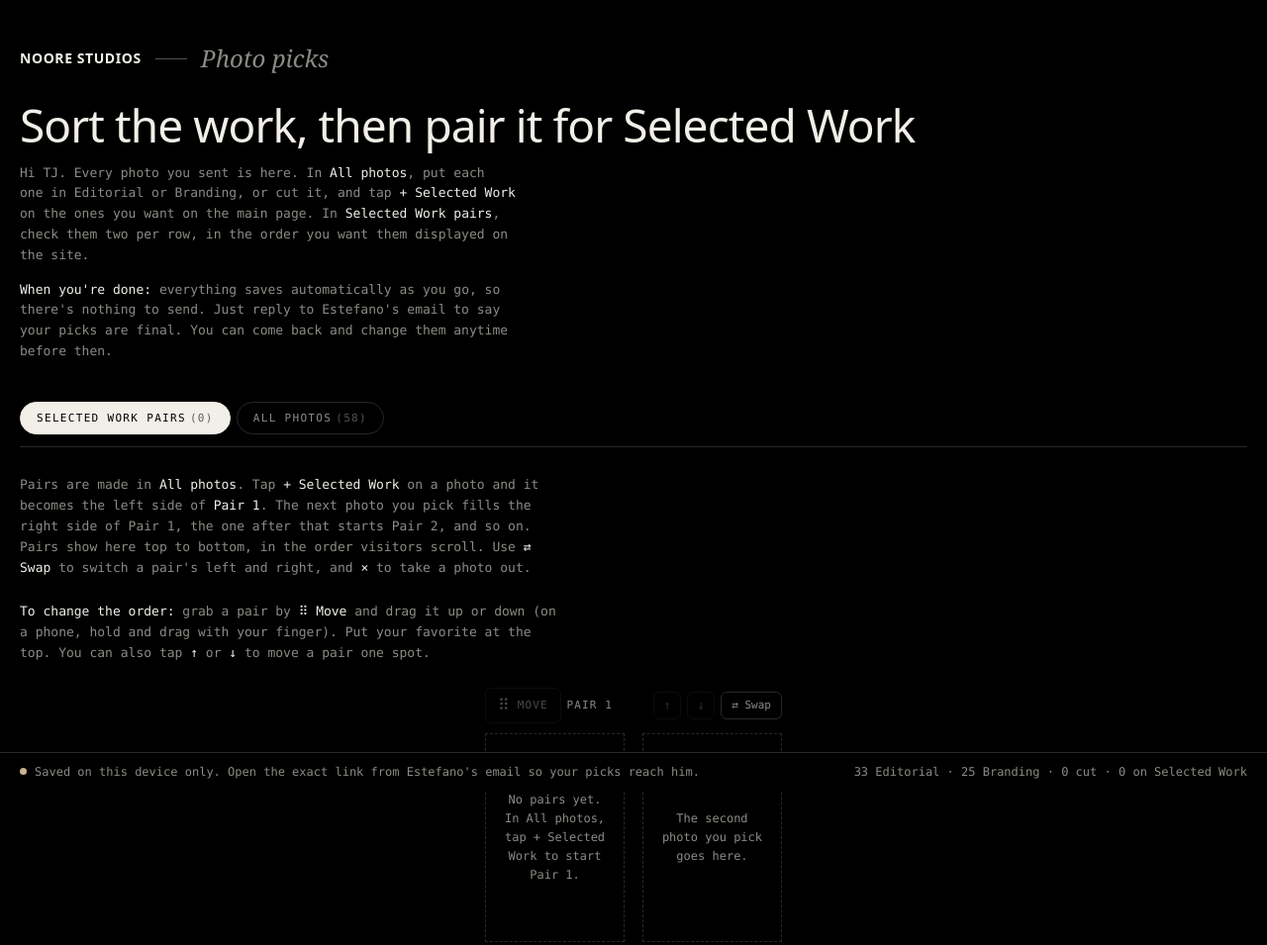
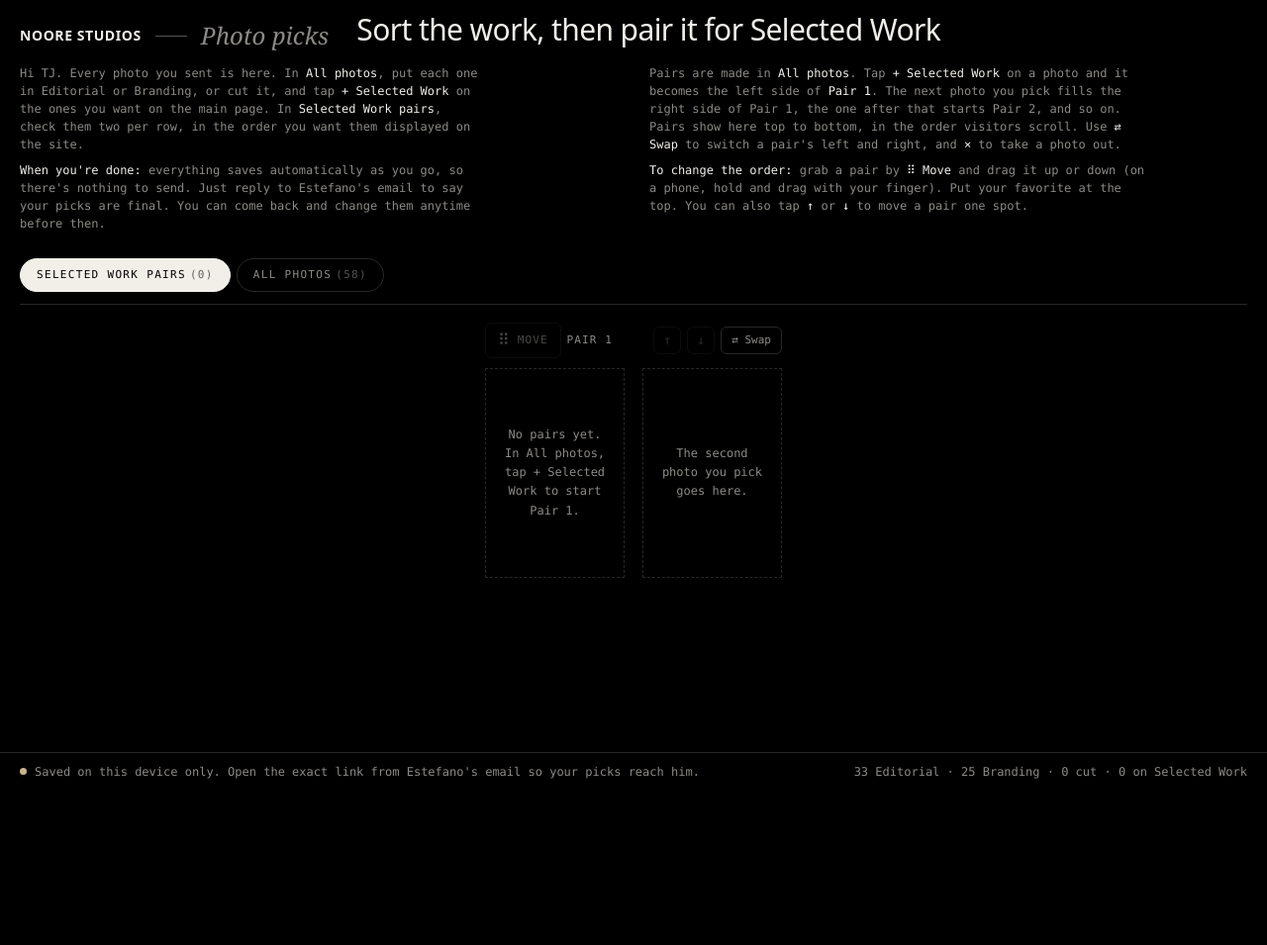
Before and after one commit to sigmaone-eth/tj-proposal, a plain HTML site: page picks/index.html in a window 1280 px wide. Shown: the whole page at 99% size. After the commit the page ends 800 px from the top, so only its background shows below. Drawn offline with Linux system fonts and the light colour scheme.

Commit message:
Photo picks: compact header, pair help beside the intro text
Co-Authored-By: Claude Opus 5.5 <noreply@anthropic.com>

```diff
--- a/picks/index.html
+++ b/picks/index.html
@@ -4,7 +4,7 @@
 <meta charset="utf-8">
 <meta name="viewport" content="width=device-width, initial-scale=1, viewport-fit=cover">
 <meta name="robots" content="noindex, nofollow">
-<meta http-equiv="Content-Security-Policy" content="default-src 'self'; script-src 'sha256-gjmN9mZKXpWk8xhZGDnoQwBegs6Q1VjlFwXaZNt6LkU='; style-src 'self' 'unsafe-inline' https://fonts.googleapis.com; font-src https://fonts.gstatic.com; img-src 'self'; connect-src https://noore-api.estefanogomez23.workers.dev; object-src 'none'; base-uri 'none'; form-action 'none'">
+<meta http-equiv="Content-Security-Policy" content="default-src 'self'; script-src 'sha256-wOJh/wOhgy3SvldFDV816+FNJM7oH4KMBjw9XIwGBXA='; style-src 'self' 'unsafe-inline' https://fonts.googleapis.com; font-src https://fonts.gstatic.com; img-src 'self'; connect-src https://noore-api.estefanogomez23.workers.dev; object-src 'none'; base-uri 'none'; form-action 'none'">
 <title>Noore Photo Picks</title>
 <link rel="preconnect" href="https://fonts.googleapis.com">
 <link rel="preconnect" href="https://fonts.gstatic.com" crossorigin>
@@ -31,11 +31,15 @@ button { font: inherit; color: inherit; cursor: pointer; }
 :focus-visible { outline: 2px solid var(--fg); outline-offset: 2px; }
 .wrap { max-width: 1240px; margin: 0 auto; }
 
-header { display: grid; gap: 14px; padding-block: 40px 28px; }
+header { display: grid; gap: 10px; padding-block: 14px 14px; }
+.head-top { display: flex; flex-wrap: wrap; align-items: baseline; gap: 6px 28px; }
+.head-cols { display: grid; grid-template-columns: repeat(auto-fit, minmax(min(100%, 380px), 1fr)); gap: 10px 32px; font-size: 12px; line-height: 1.5; }
+.head-cols > div { display: grid; gap: 8px; align-content: start; }
+.head-cols .hint { margin: 0; }
 .brand { font-family: var(--head); font-weight: 600; font-size: 14px; letter-spacing: .04em; display: flex; align-items: center; gap: 14px; text-transform: uppercase; }
 .brand em { font-family: var(--serif); font-weight: 400; font-size: 24px; color: var(--muted); text-transform: none; letter-spacing: 0; }
 .brand .dash { width: 32px; height: 1px; background: var(--muted); opacity: .6; }
-h1 { font-family: var(--head); font-weight: 500; font-size: clamp(28px, 5vw, 46px); line-height: 1.05; letter-spacing: -.02em; margin: 10px 0 0; text-wrap: balance; }
+h1 { font-family: var(--head); font-weight: 500; font-size: clamp(22px, 3vw, 30px); line-height: 1.05; letter-spacing: -.02em; margin: 0; text-wrap: balance; }
 .lede { max-width: 64ch; color: var(--muted); margin: 0; }
 .lede b { color: var(--fg); font-weight: 400; }
 .viewbar { margin: 0 calc(-1 * max(16px, env(safe-area-inset-left, 0px))); padding: 10px max(16px, env(safe-area-inset-left, 0px)); background: var(--fg); color: var(--bg); font-size: 12px; text-align: center; }
@@ -49,7 +53,7 @@ body.view-only .seg, body.view-only .pick, body.view-only [data-act="swap"], bod
 .chip { border: 1px solid var(--line); background: none; border-radius: 999px; padding: 4px 11px; font-size: 11px; color: var(--muted); }
 .chip[aria-pressed="true"] { color: var(--fg); border-color: var(--fg); }
 
-.view { padding-top: 28px; }
+.view { padding-top: 18px; }
 .hint { color: var(--muted); margin: 0 0 24px; max-width: 70ch; }
 .hint b { color: var(--fg); font-weight: 400; }
 
@@ -130,10 +134,20 @@ textarea { width: 100%; max-width: 100%; min-height: 120px; resize: vertical; ba
 <body>
 <div class="viewbar" id="viewbar" hidden>View only · TJ's current picks. This page updates on its own; nothing here can change them.</div>
 <header class="wrap">
+  <div class="head-top">
   <div class="brand">Noore Studios <span class="dash" aria-hidden="true"></span><em>Photo picks</em></div>
   <h1>Sort the work, then pair it for Selected Work</h1>
-  <p class="lede">Hi TJ. Every photo you sent is here. In <b>All photos</b>, put each one in Editorial or Branding, or cut it, and tap <b>+ Selected Work</b> on the ones you want on the main page. In <b>Selected Work pairs</b>, check them two per row, in the order you want them displayed on the site.</p>
-  <p class="lede"><b>When you're done:</b> everything saves automatically as you go, so there's nothing to send. Just reply to Estefano's email to say your picks are final. You can come back and change them anytime before then.</p>
+  </div>
+  <div class="head-cols">
+    <div>
+    <p class="lede">Hi TJ. Every photo you sent is here. In <b>All photos</b>, put each one in Editorial or Branding, or cut it, and tap <b>+ Selected Work</b> on the ones you want on the main page. In <b>Selected Work pairs</b>, check them two per row, in the order you want them displayed on the site.</p>
+    <p class="lede"><b>When you're done:</b> everything saves automatically as you go, so there's nothing to send. Just reply to Estefano's email to say your picks are final. You can come back and change them anytime before then.</p>
+    </div>
+    <div id="pairs-help">
+    <p class="hint">Pairs are made in <b>All photos</b>. Tap <b>+ Selected Work</b> on a photo and it becomes the left side of <b>Pair 1</b>. The next photo you pick fills the right side of Pair 1, the one after that starts Pair 2, and so on. Pairs show here top to bottom, in the order visitors scroll. Use <b>⇄ Swap</b> to switch a pair's left and right, and <b>×</b> to take a photo out.</p>
+    <p class="hint"><b>To change the order:</b> grab a pair by <b>⠿ Move</b> and drag it up or down (on a phone, hold and drag with your finger). Put your favorite at the top. You can also tap <b>↑</b> or <b>↓</b> to move a pair one spot.</p>
+    </div>
+  </div>
 </header>
 
 <nav class="tabs wrap" aria-label="Views">
@@ -149,8 +163,6 @@ textarea { width: 100%; max-width: 100%; min-height: 120px; resize: vertical; ba
 
 <main class="wrap">
   <section class="view" id="view-pairs">
-    <p class="hint">Pairs are made in <b>All photos</b>. Tap <b>+ Selected Work</b> on a photo and it becomes the left side of <b>Pair 1</b>. The next photo you pick fills the right side of Pair 1, the one after that starts Pair 2, and so on. Pairs show here top to bottom, in the order visitors scroll. Use <b>⇄ Swap</b> to switch a pair's left and right, and <b>×</b> to take a photo out.</p>
-    <p class="hint"><b>To change the order:</b> grab a pair by <b>⠿ Move</b> and drag it up or down (on a phone, hold and drag with your finger). Put your favorite at the top. You can also tap <b>↑</b> or <b>↓</b> to move a pair one spot.</p>
     <div class="pairs" id="pairs"></div>
   </section>
   <section class="view" id="view-all" hidden>
@@ -313,6 +325,7 @@ document.addEventListener('click', e => {
     view = t.dataset.view;
     for (const b of document.querySelectorAll('.tab')) b.setAttribute('aria-selected', String(b === t));
     $('view-pairs').hidden = view !== 'pairs';
+    $('pairs-help').hidden = view !== 'pairs';
     $('view-all').hidden = view !== 'all';
     $('filters').hidden = view !== 'all';
     try { localStorage.setItem(LOCAL_KEY + '-view', view); } catch {}
```
